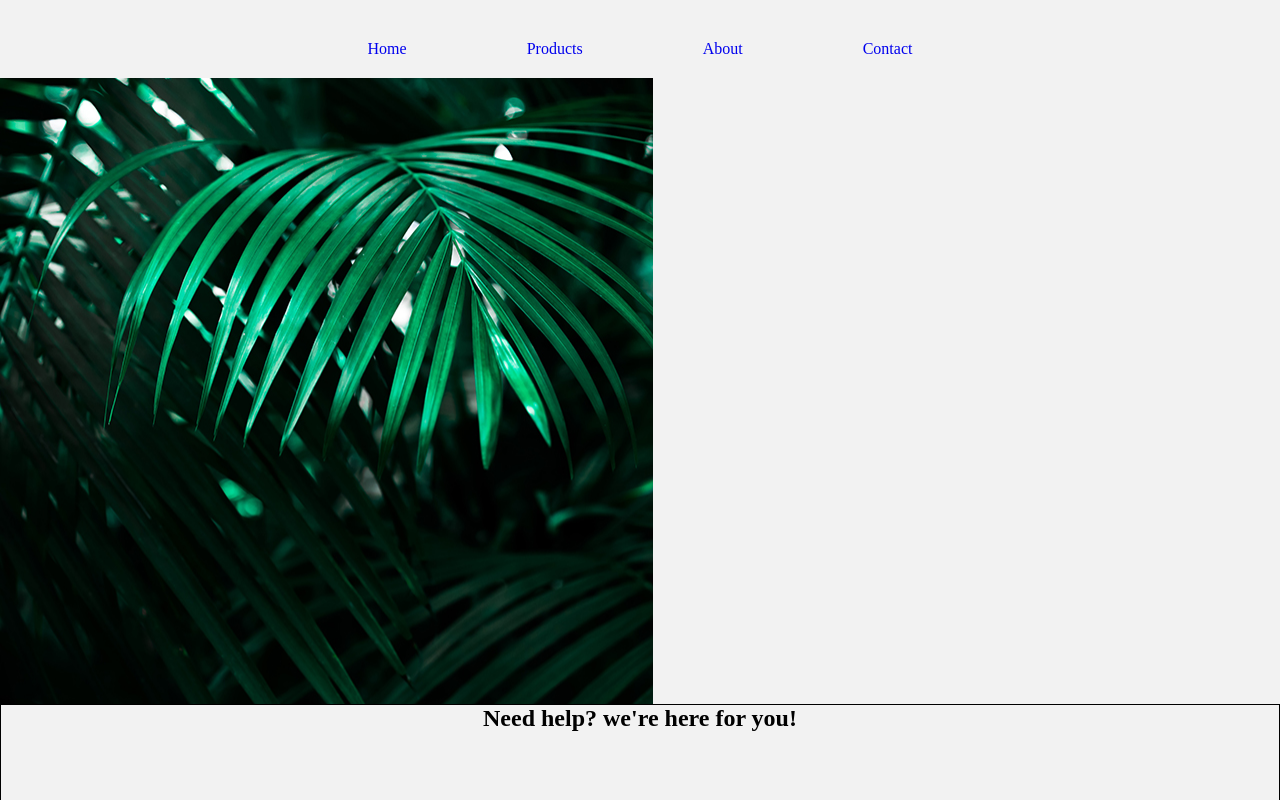
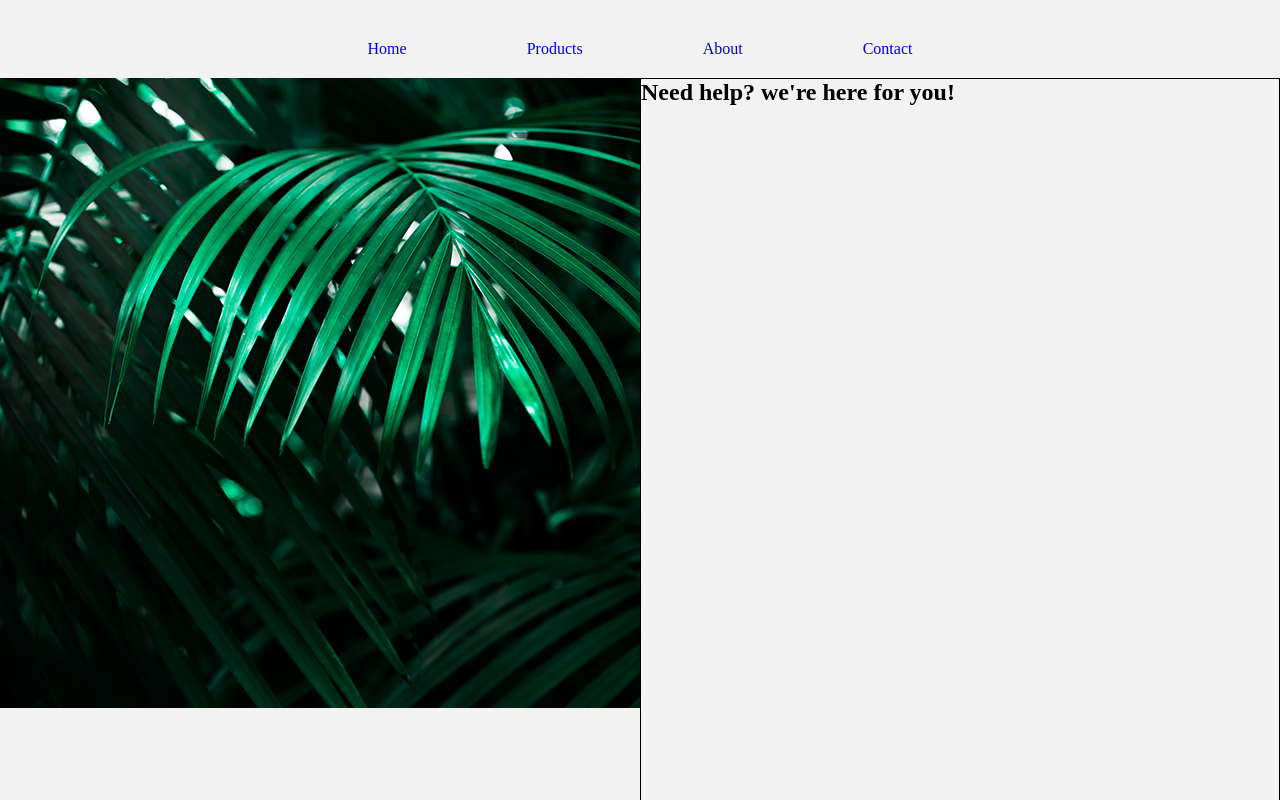
Before and after one commit to Ilon0032/Shady, a plain HTML site: page contact.html in a window 1280 px wide. Shown: the top 800 px of the page. Drawn offline with Linux system fonts and the light colour scheme.

Commit message:
Oprettet mediaquery til contact

```diff
--- a/style.css
+++ b/style.css
@@ -708,21 +708,20 @@ grid-template-columns: repeat(auto-fill, minmax(300px, 1fr));
 
 
 #contact_container {
-    object-fit: contain;
-    height: 400px;
-    height: 100vw;
-    display: grid;
-    grid-template-columns: repeat (autofill, min-max(300px, 1fr));
+
+    /*display: grid;
+    grid-template-columns: repeat (autofill, min-max(300px, 1fr));*/
 
 
 }
 
 
-
-
 .contact_image {
     background-image: url(billeder/contactimage1.jpg);
     background-repeat: no-repeat;
+    object-fit: contain;
+    height: 400px;
+    height: 100vw;
 
 
 
@@ -733,11 +732,9 @@ grid-template-columns: repeat(auto-fill, minmax(300px, 1fr));
     border: solid 1px black;
 }
 
-.contact_text h2 {
+.contact_text h2 #contact_container {
     text-align: center;
 }
-
-
 
 
 
@@ -956,6 +953,28 @@ aside {
 
 
 
+
+
+
+
+
+
+
+    /*---Mediaquery contact*---*/
+
+    #contact_container {
+        display: grid;
+        grid-template-columns: repeat(2, 1fr);
+
+    }
+
+
+
+
+
+
+
+
     /****** footer ******/
 
     #footerindhold {
```
